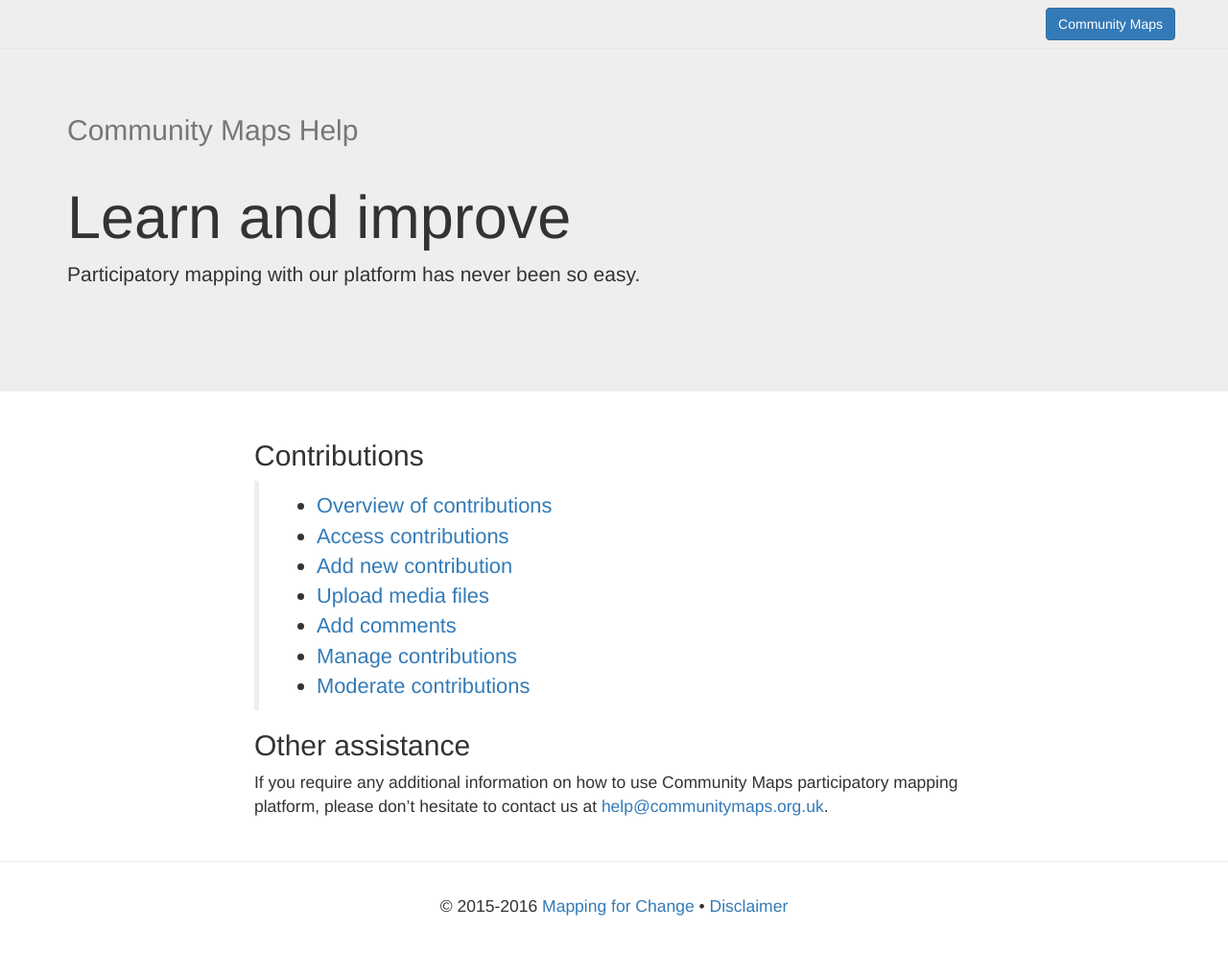
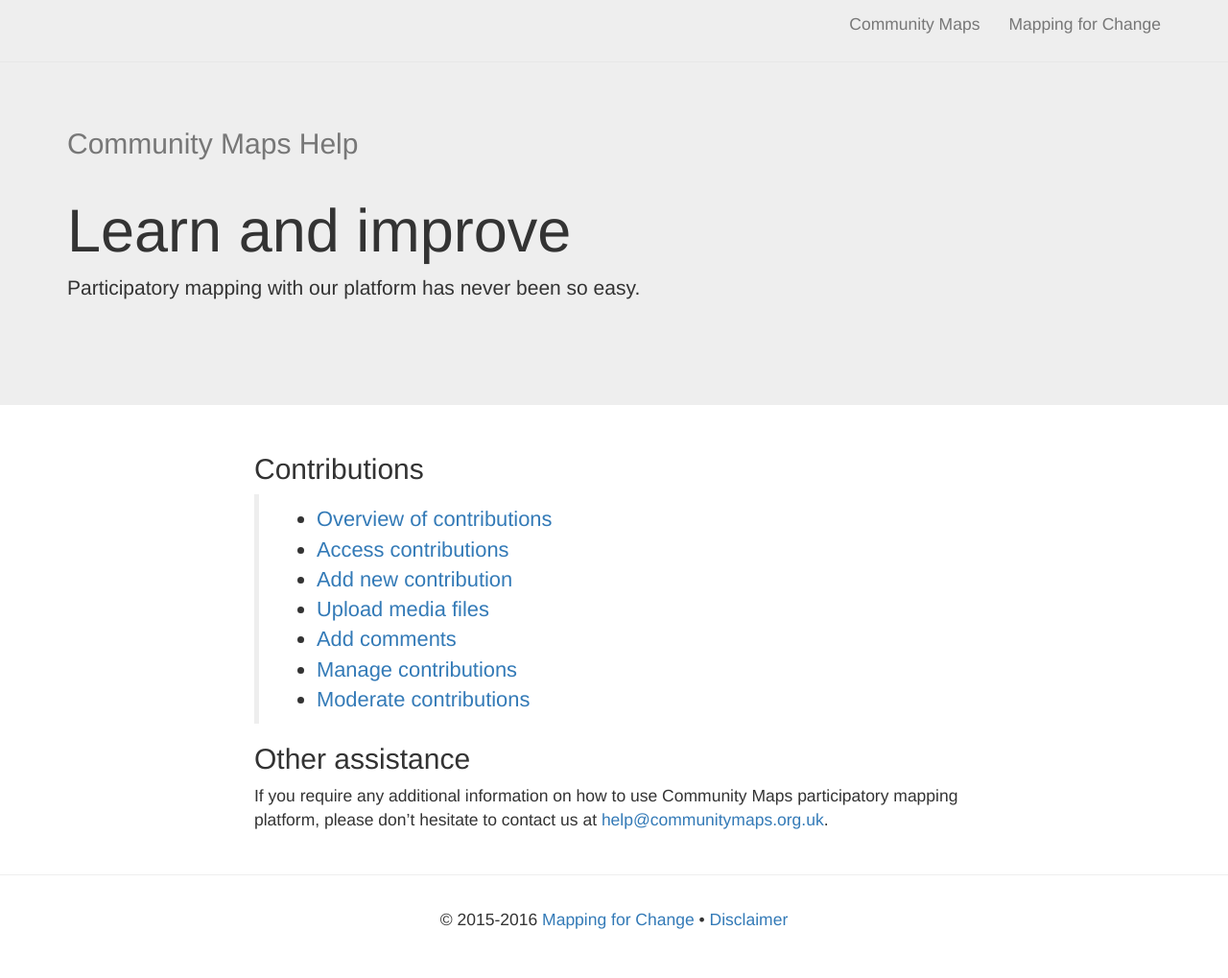
Before and after one commit to cbaldock/communitymaps-help, a Jekyll site: the page built from _en/index.md, in a window 1280 px wide. Shown: the whole page at 96% size. Built offline with Jekyll 4.4.1, drawn with Linux system fonts in a browser that asks for light colours.

Commit message:
Default navbar buttons

```diff
--- a/_layouts/default.html
+++ b/_layouts/default.html
@@ -52,9 +52,10 @@
   <body>
     <nav class="navbar navbar-default navbar-static-top">
       <div class="container">
-        <div class="navbar-right">
-          <a type="button" href="http://communitymaps.org.uk" target="_blank" class="btn btn-primary navbar-btn">Community Maps</a>
-        </div>
+        <ul class="nav navbar-nav navbar-right">
+          <li><a href="https://communitymaps.org.uk" target="_blank">Community Maps</a></li>
+          <li><a href="http://mappingforchange.org.uk" target="_blank">Mapping for Change</a></li>
+        </ul>
       </div>
     </nav>
 
```
